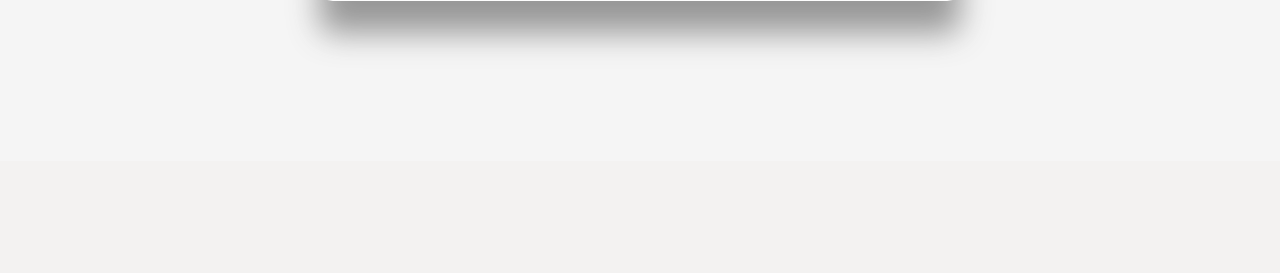
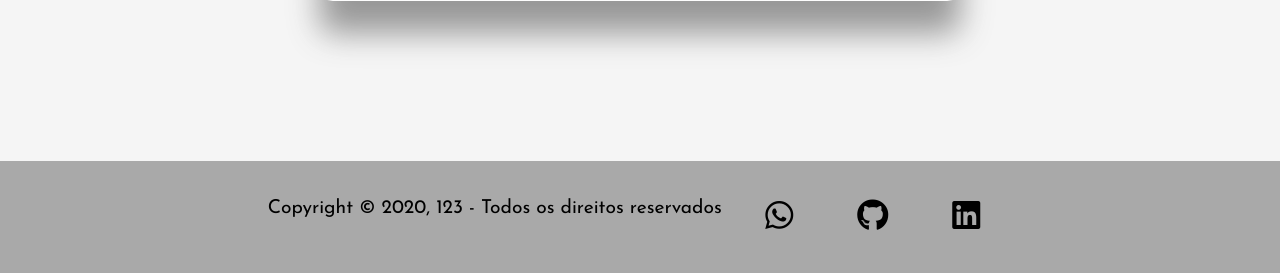
Before and after one commit to Mateus1110/Portifolio, a PHP site: page / in a window 1280 px wide. Shown: the part 3637-3910 px from the top of the page. Before the commit the page ends 3686 px from the top, so only its background shows below. Run offline with PHP 8.4, Linux system fonts and the light colour scheme; some libraries are stand-ins or nearby versions.

Commit message:
:package: Rodapé implementado

```diff
--- a/index.html
+++ b/index.html
@@ -226,6 +226,22 @@
         </div>
     </section>
 
+    <footer>
+        <div class="footer-content">
+            <p>Copyright &copy; 2020, 123 - Todos os direitos reservados</p>
+            <div class="social-list-footer">
+                <ul>
+                    <li><a href=""><i class="fab fa-whatsapp"></i></a></li>
+                    <li><a href=""><i class="fab fa-github"></i></a></li>
+                    <li><a href=""><i class="fab fa-linkedin"></i></a></li>
+                </ul>
+            </div>
+        </div>
+    </footer>
+    <a href="#" id="link-topo">
+        <i class="fas fa-arrow-up"></i>
+    </a>
+
 </body>
 <script src="script.js"></script>
 </html>
--- a/style.css
+++ b/style.css
@@ -584,3 +584,46 @@ header{
     text-transform: uppercase;
 
 }
+
+footer{
+    background-color: darkgray;
+    width: 100%;
+    height: 7rem;
+    display: flex;
+    align-items: center;
+    justify-content: center;
+}
+
+.footer-content{
+    width: 60%;
+    display: flex;
+    justify-content: space-evenly;
+    font-family: var(--secondary-font);
+    color: black;
+    font-size: 1.2rem;
+}
+
+.social-list-footer ul{
+    display: flex;
+}
+
+.social-list-footer a{
+    color: black;
+    font-size: 2rem;
+    margin: 0 2rem;
+}
+
+#link-topo{
+    position: fixed;
+    bottom: 3rem;
+    right: 3rem;
+    width: 3rem;
+    height: 3rem;
+    background-color: green;
+    color: white;
+    border-radius: 10px;
+    box-shadow: rgba(15, 15, 15, 0.6);
+    display: flex;
+    align-items: center;
+    justify-content: center;
+}
```
